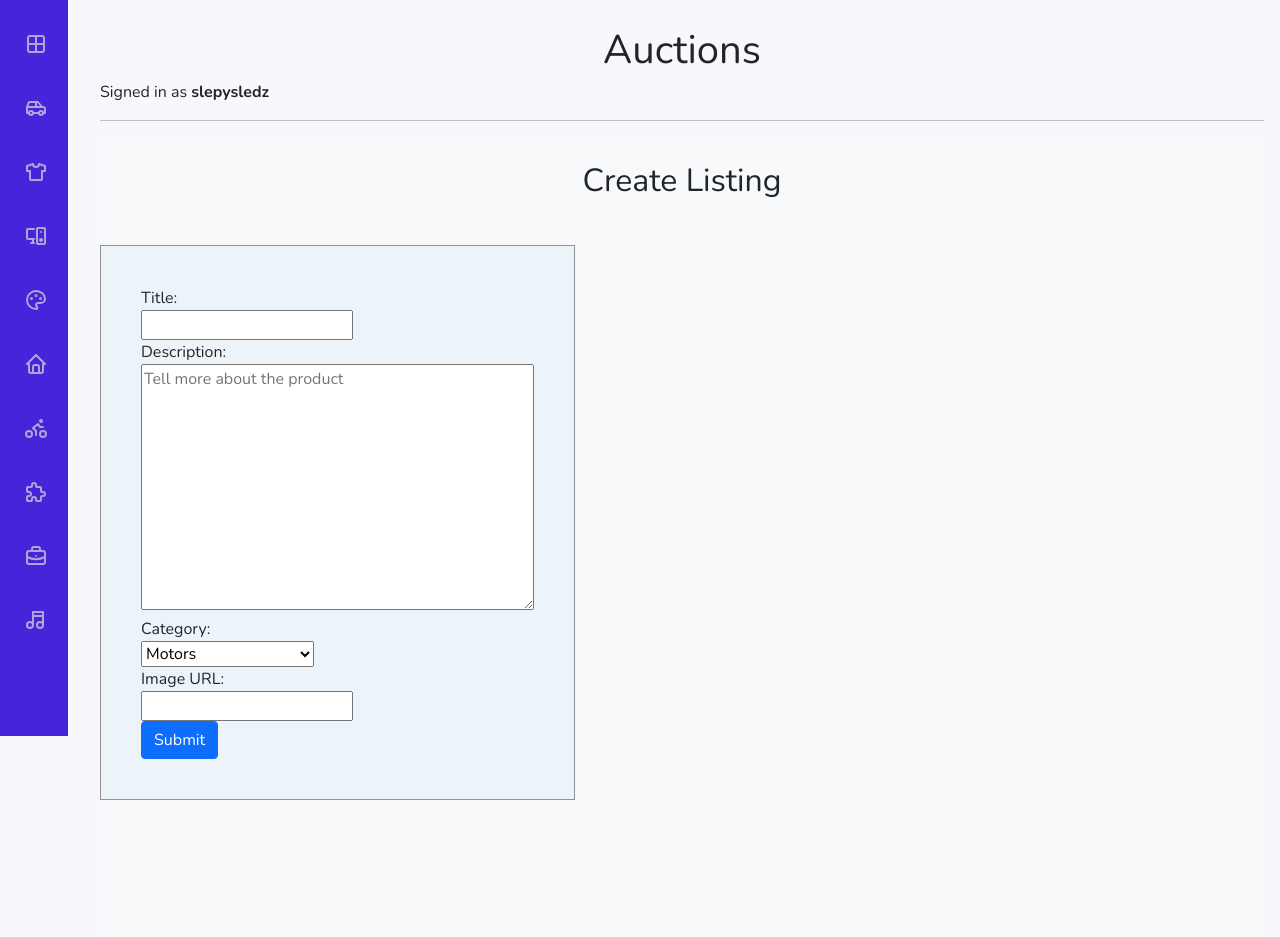
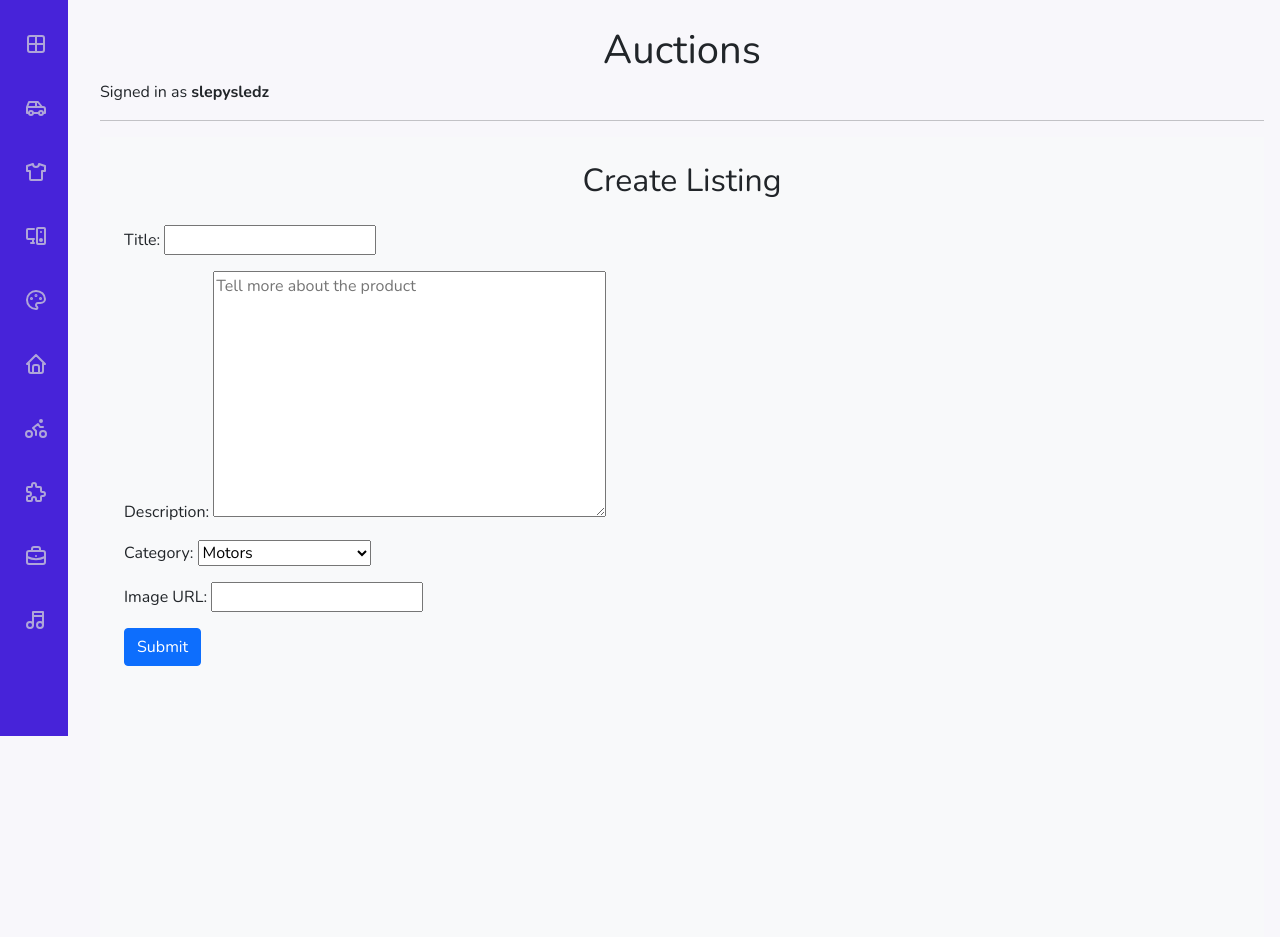
Before and after one commit to JSerwatka/CS50-Commerce, a Django app: page /create_listing in a window 1280 px wide. Shown: the part 64-1001 px from the top of the page. Run offline with Django 3.2, Linux system fonts and the light colour scheme; a user stored in the database is signed in; some libraries are stand-ins or nearby versions.

Commit message:
feat: style create listing

```diff
--- a/auctions/templates/auctions/create_listing.html
+++ b/auctions/templates/auctions/create_listing.html
@@ -1,29 +1,26 @@
 {% extends "auctions/layout.html" %}
 
 {% block body %}
-<div class="sub-title">Create Listing</div>
 
-<div class="create-listing-form">
+<div class="container">
+    <div class="sub-title">Create Listing</div>
+
     <form action="{% url 'auctions:create_listing' %}", method="POST">
         {% csrf_token %}
-        <div class="form-group">
-            {{ form.title.label }}:
-            <br>
+        <div class="form-group mb-3">
+            <label for="id_title">{{ form.title.label }}:</label>
             {{ form.title }}
         </div>
-        <div class="form-group">
-            {{ form.description.label }}:
-            <br>
+        <div class="form-group mb-3">
+            <label for="id_description">{{ form.description.label }}:</label>
             {{ form.description }}
         </div>
-        <div class="form-groupk">
-            {{ form.category.label }}:
-            <br>
+        <div class="form-group mb-3">
+            <label for="id_category">{{ form.category.label }}:</label>
             {{ form.category }}
         </div>
-        <div class="form-group">
-            {{ form.image_url.label }}:
-            <br>
+        <div class="form-group mb-3">
+            <label for="id_image_url">{{ form.image_url.label }}:</label>
             {{ form.image_url }}
         </div>
         <button type="submit" class="btn btn-primary" aria-label="submit">Submit</button>
```
